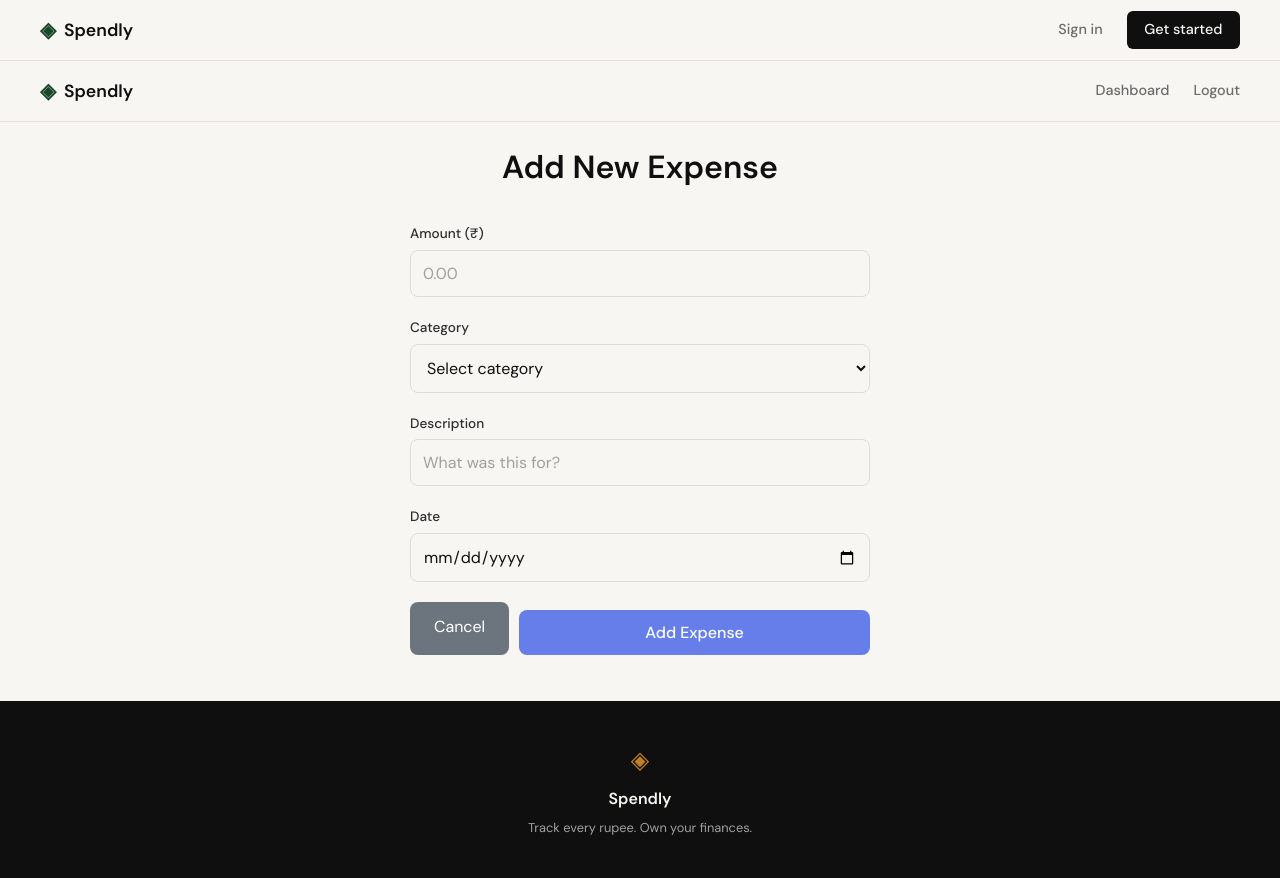
After one commit to MSHAHZAIB1301/spendly, a Flask app: template expense-tracker/templates/add_expense.html in a window 1280 px wide. The commit adds this page. Run offline with Flask 3, Linux system fonts and the light colour scheme; the template is opened without the code that fills it, so the values that code supplies are empty.

Commit message:
Spendly Expense Tracker - Full Feature Update

```diff
--- a/expense-tracker/app.py
+++ b/expense-tracker/app.py
@@ -1,55 +1,351 @@
-from flask import Flask, render_template
+from flask import Flask, render_template, request, redirect, url_for, session, flash
+import sqlite3
+import hashlib
+import secrets
+import smtplib
+from email.mime.text import MIMEText
+from email.mime.multipart import MIMEMultipart
+from datetime import datetime
 
 app = Flask(__name__)
-
+app.secret_key = secrets.token_hex(32)
 
 # ------------------------------------------------------------------ #
-# Routes                                                              #
+# Email Configuration                                                  #
+# ------------------------------------------------------------------ #
+
+SMTP_EMAIL = "mhamza4073@gmail.com"  # Your Gmail
+SMTP_PASSWORD = "xmsu jemc qtmk zptd"    # Replace with Gmail App Password
+SMTP_HOST = "smtp.gmail.com"
+SMTP_PORT = 587
+
+def send_email(to_email, subject, body):
+    try:
+        msg = MIMEMultipart()
+        msg['From'] = SMTP_EMAIL
+        msg['To'] = to_email
+        msg['Subject'] = subject
+        msg.attach(MIMEText(body, 'html'))
+
+        with smtplib.SMTP(SMTP_HOST, SMTP_PORT) as server:
+            server.starttls()
+            server.login(SMTP_EMAIL, SMTP_PASSWORD)
+            server.send_message(msg)
+        return True
+    except Exception as e:
+        print(f"Email error: {e}")
+        return False
+
+# ------------------------------------------------------------------ #
+# Database                                                             #
+# ------------------------------------------------------------------ #
+
+DATABASE = "expense_tracker.db"
+
+def get_db():
+    conn = sqlite3.connect(DATABASE)
+    conn.row_factory = sqlite3.Row
+    conn.execute("PRAGMA foreign_keys = ON")
+    return conn
+
+def init_db():
+    conn = get_db()
+    cursor = conn.cursor()
+
+    cursor.execute("""
+        CREATE TABLE IF NOT EXISTS users (
+            id INTEGER PRIMARY KEY AUTOINCREMENT,
+            name TEXT NOT NULL,
+            email TEXT UNIQUE NOT NULL,
+            password_hash TEXT NOT NULL,
+            created_at TIMESTAMP DEFAULT CURRENT_TIMESTAMP
+        )
+    """)
+
+    cursor.execute("""
+        CREATE TABLE IF NOT EXISTS expenses (
+            id INTEGER PRIMARY KEY AUTOINCREMENT,
+            user_id INTEGER NOT NULL,
+            amount REAL NOT NULL,
+            category TEXT NOT NULL,
+            description TEXT,
+            date TEXT NOT NULL,
+            created_at TIMESTAMP DEFAULT CURRENT_TIMESTAMP,
+            FOREIGN KEY (user_id) REFERENCES users(id) ON DELETE CASCADE
+        )
+    """)
+
+    conn.commit()
+    conn.close()
+
+# ------------------------------------------------------------------ #
+# Auth helpers                                                         #
+# ------------------------------------------------------------------ #
+
+def hash_password(password):
+    return hashlib.sha256(password.encode()).hexdigest()
+
+def get_user_by_email(email):
+    conn = get_db()
+    cursor = conn.cursor()
+    cursor.execute("SELECT * FROM users WHERE email = ?", (email,))
+    user = cursor.fetchone()
+    conn.close()
+    return dict(user) if user else None
+
+def get_user_by_id(user_id):
+    conn = get_db()
+    cursor = conn.cursor()
+    cursor.execute("SELECT * FROM users WHERE id = ?", (user_id,))
+    user = cursor.fetchone()
+    conn.close()
+    return dict(user) if user else None
+
+def create_user(name, email, password):
+    conn = get_db()
+    cursor = conn.cursor()
+    try:
+        cursor.execute(
+            "INSERT INTO users (name, email, password_hash) VALUES (?, ?, ?)",
+            (name, email, hash_password(password))
+        )
+        conn.commit()
+        user_id = cursor.lastrowid
+        conn.close()
+        return user_id
+    except sqlite3.IntegrityError:
+        conn.close()
+        return None
+
+def verify_login(email, password):
+    user = get_user_by_email(email)
+    if user and user['password_hash'] == hash_password(password):
+        return user
+    return None
+
+# ------------------------------------------------------------------ #
+# Routes                                                               #
 # ------------------------------------------------------------------ #
 
 @app.route("/")
 def landing():
+    if 'user_id' in session:
+        return redirect(url_for('dashboard'))
     return render_template("landing.html")
 
+@app.route("/register", methods=["GET", "POST"])
+def register():
+    if 'user_id' in session:
+        return redirect(url_for('dashboard'))
 
-@app.route("/register")
-def register():
+    if request.method == "POST":
+        name = request.form.get("name", "").strip()
+        email = request.form.get("email", "").strip().lower()
+        password = request.form.get("password", "")
+
+        if not name or not email or not password:
+            return render_template("register.html", error="All fields are required")
+
+        if len(password) < 8:
+            return render_template("register.html", error="Password must be at least 8 characters")
+
+        user_id = create_user(name, email, password)
+        if user_id is None:
+            return render_template("register.html", error="Email already registered")
+
+        session['user_id'] = user_id
+        session['user_name'] = name
+        flash("Account created successfully!", "success")
+        return redirect(url_for('dashboard'))
+
     return render_template("register.html")
 
+@app.route("/login", methods=["GET", "POST"])
+def login():
+    if 'user_id' in session:
+        return redirect(url_for('dashboard'))
 
-@app.route("/login")
-def login():
+    if request.method == "POST":
+        email = request.form.get("email", "").strip().lower()
+        password = request.form.get("password", "")
+
+        user = verify_login(email, password)
+        if user is None:
+            return render_template("login.html", error="Invalid email or password")
+
+        session['user_id'] = user['id']
+        session['user_name'] = user['name']
+        flash("Welcome back!", "success")
+        return redirect(url_for('dashboard'))
+
     return render_template("login.html")
-
-
-# ------------------------------------------------------------------ #
-# Placeholder routes — students will implement these                  #
-# ------------------------------------------------------------------ #
 
 @app.route("/logout")
 def logout():
-    return "Logout — coming in Step 3"
+    session.clear()
+    flash("You have been logged out", "info")
+    return redirect(url_for('landing'))
 
+@app.route("/dashboard")
+def dashboard():
+    if 'user_id' not in session:
+        return redirect(url_for('login'))
+
+    user = get_user_by_id(session['user_id'])
+    conn = get_db()
+    cursor = conn.cursor()
+
+    # Get expenses for current month
+    cursor.execute("""
+        SELECT * FROM expenses
+        WHERE user_id = ? AND strftime('%Y-%m', date) = strftime('%Y-%m', 'now')
+        ORDER BY date DESC
+    """, (session['user_id'],))
+    expenses = [dict(row) for row in cursor.fetchall()]
+
+    # Get category totals
+    cursor.execute("""
+        SELECT category, SUM(amount) as total
+        FROM expenses
+        WHERE user_id = ? AND strftime('%Y-%m', date) = strftime('%Y-%m', 'now')
+        GROUP BY category
+    """, (session['user_id'],))
+    categories = [dict(row) for row in cursor.fetchall()]
+
+    # Total this month
+    cursor.execute("""
+        SELECT SUM(amount) as total
+        FROM expenses
+        WHERE user_id = ? AND strftime('%Y-%m', date) = strftime('%Y-%m', 'now')
+    """, (session['user_id'],))
+    total = cursor.fetchone()['total'] or 0
+
+    conn.close()
+
+    return render_template("dashboard.html",
+                         user_name=session['user_name'],
+                         expenses=expenses,
+                         categories=categories,
+                         total=total)
 
 @app.route("/profile")
 def profile():
-    return "Profile page — coming in Step 4"
+    if 'user_id' not in session:
+        return redirect(url_for('login'))
 
+    user = get_user_by_id(session['user_id'])
+    return render_template("profile.html", user=user)
 
-@app.route("/expenses/add")
+# ------------------------------------------------------------------ #
+# Expense routes                                                       #
+# ------------------------------------------------------------------ #
+
+@app.route("/expenses/add", methods=["GET", "POST"])
 def add_expense():
-    return "Add expense — coming in Step 7"
+    if 'user_id' not in session:
+        return redirect(url_for('login'))
 
+    if request.method == "POST":
+        amount = request.form.get("amount")
+        category = request.form.get("category")
+        description = request.form.get("description", "")
+        date = request.form.get("date", datetime.now().strftime("%Y-%m-%d"))
 
-@app.route("/expenses/<int:id>/edit")
+        if not amount or not category:
+            return render_template("add_expense.html", error="Amount and category are required")
+
+        conn = get_db()
+        cursor = conn.cursor()
+        cursor.execute(
+            "INSERT INTO expenses (user_id, amount, category, description, date) VALUES (?, ?, ?, ?, ?)",
+            (session['user_id'], float(amount), category, description, date)
+        )
+        conn.commit()
+        conn.close()
+
+        # Send email notification
+        user = get_user_by_id(session['user_id'])
+        if user:
+            email_body = f"""
+            <html>
+            <body style="font-family: Arial, sans-serif;">
+                <h2 style="color: #667eea;">New Expense Added! 💸</h2>
+                <p>Hi {session['user_name']},</p>
+                <p>Your expense has been recorded:</p>
+                <table style="border-collapse: collapse; margin: 20px 0;">
+                    <tr><td style="padding: 8px; border: 1px solid #ddd;"><strong>Amount:</strong></td><td style="padding: 8px; border: 1px solid #ddd;">₹{float(amount):.2f}</td></tr>
+                    <tr><td style="padding: 8px; border: 1px solid #ddd;"><strong>Category:</strong></td><td style="padding: 8px; border: 1px solid #ddd;">{category}</td></tr>
+                    <tr><td style="padding: 8px; border: 1px solid #ddd;"><strong>Description:</strong></td><td style="padding: 8px; border: 1px solid #ddd;">{description or '-'}</td></tr>
+                    <tr><td style="padding: 8px; border: 1px solid #ddd;"><strong>Date:</strong></td><td style="padding: 8px; border: 1px solid #ddd;">{date}</td></tr>
+                </table>
+                <p>Keep tracking your expenses with <strong>Spendly</strong>!</p>
+            </body>
+            </html>
+            """
+            send_email(user['email'], "New Expense Added - Spendly", email_body)
+
+        flash("Expense added! Notification sent.", "success")
+        return redirect(url_for('dashboard'))
+
+    return render_template("add_expense.html")
+
+@app.route("/expenses/<int:id>/edit", methods=["GET", "POST"])
 def edit_expense(id):
-    return "Edit expense — coming in Step 8"
+    if 'user_id' not in session:
+        return redirect(url_for('login'))
 
+    conn = get_db()
+    cursor = conn.cursor()
+    cursor.execute("SELECT * FROM expenses WHERE id = ? AND user_id = ?", (id, session['user_id']))
+    expense = cursor.fetchone()
+    conn.close()
 
-@app.route("/expenses/<int:id>/delete")
+    if not expense:
+        flash("Expense not found", "error")
+        return redirect(url_for('dashboard'))
+
+    expense = dict(expense)
+
+    if request.method == "POST":
+        amount = request.form.get("amount")
+        category = request.form.get("category")
+        description = request.form.get("description", "")
+        date = request.form.get("date")
+
+        conn = get_db()
+        cursor = conn.cursor()
+        cursor.execute(
+            "UPDATE expenses SET amount = ?, category = ?, description = ?, date = ? WHERE id = ?",
+            (float(amount), category, description, date, id)
+        )
+        conn.commit()
+        conn.close()
+
+        flash("Expense updated!", "success")
+        return redirect(url_for('dashboard'))
+
+    return render_template("edit_expense.html", expense=expense)
+
+@app.route("/expenses/<int:id>/delete", methods=["POST"])
 def delete_expense(id):
-    return "Delete expense — coming in Step 9"
+    if 'user_id' not in session:
+        return redirect(url_for('login'))
 
+    conn = get_db()
+    cursor = conn.cursor()
+    cursor.execute("DELETE FROM expenses WHERE id = ? AND user_id = ?", (id, session['user_id']))
+    conn.commit()
+    conn.close()
+
+    flash("Expense deleted", "info")
+    return redirect(url_for('dashboard'))
+
+# ------------------------------------------------------------------ #
+# Init                                                                 #
+# ------------------------------------------------------------------ #
+
+with app.app_context():
+    init_db()
 
 if __name__ == "__main__":
     app.run(debug=True, port=5001)
--- a/expense-tracker/requirements.txt
+++ b/expense-tracker/requirements.txt
@@ -1,4 +1,3 @@
 flask==3.1.3
 werkzeug==3.1.6
-pytest==8.3.5
-pytest-flask==1.3.0
+gunicorn==23.0.0
--- /dev/null
+++ b/expense-tracker/templates/add_expense.html
@@ -0,0 +1,74 @@
+{% extends "base.html" %}
+
+{% block title %}Add Expense — Spendly{% endblock %}
+
+{% block content %}
+<nav class="navbar">
+    <div class="nav-inner">
+        <a href="{{ url_for('landing') }}" class="nav-brand">
+            <span class="brand-icon">◈</span>
+            <span class="brand-name">Spendly</span>
+        </a>
+        <div class="nav-links">
+            <a href="{{ url_for('dashboard') }}">Dashboard</a>
+            <a href="{{ url_for('logout') }}">Logout</a>
+        </div>
+    </div>
+</nav>
+
+<div class="expense-form-container">
+    <h1>Add New Expense</h1>
+
+    {% if error %}
+    <div class="form-error">{{ error }}</div>
+    {% endif %}
+
+    <form method="POST" action="{{ url_for('add_expense') }}">
+        <div class="form-group">
+            <label for="amount">Amount (₹)</label>
+            <input type="number" step="0.01" id="amount" name="amount" class="form-input" placeholder="0.00" required>
+        </div>
+
+        <div class="form-group">
+            <label for="category">Category</label>
+            <select id="category" name="category" class="form-input" required>
+                <option value="">Select category</option>
+                <option value="Food">Food</option>
+                <option value="Transport">Transport</option>
+                <option value="Bills">Bills</option>
+                <option value="Health">Health</option>
+                <option value="Shopping">Shopping</option>
+                <option value="Entertainment">Entertainment</option>
+                <option value="Other">Other</option>
+            </select>
+        </div>
+
+        <div class="form-group">
+            <label for="description">Description</label>
+            <input type="text" id="description" name="description" class="form-input" placeholder="What was this for?">
+        </div>
+
+        <div class="form-group">
+            <label for="date">Date</label>
+            <input type="date" id="date" name="date" class="form-input" value="{{ now }}" required>
+        </div>
+
+        <div class="form-actions">
+            <a href="{{ url_for('dashboard') }}" class="btn-cancel">Cancel</a>
+            <button type="submit" class="btn-submit">Add Expense</button>
+        </div>
+    </form>
+</div>
+
+<style>
+.expense-form-container { max-width: 500px; margin: 0 auto; padding: 20px; }
+.expense-form-container h1 { text-align: center; margin-bottom: 30px; }
+.form-error { background: #f8d7da; color: #721c24; padding: 10px; border-radius: 4px; margin-bottom: 20px; }
+.form-group { margin-bottom: 20px; }
+.form-group label { display: block; margin-bottom: 5px; font-weight: 500; }
+.form-input { width: 100%; padding: 12px; border: 1px solid #ddd; border-radius: 8px; font-size: 16px; box-sizing: border-box; }
+.form-actions { display: flex; gap: 10px; justify-content: flex-end; }
+.btn-cancel { background: #6c757d; color: white; padding: 12px 24px; border-radius: 8px; text-decoration: none; }
+.btn-submit { background: #667eea; color: white; padding: 12px 24px; border: none; border-radius: 8px; cursor: pointer; font-size: 16px; }
+</style>
+{% endblock %}
--- a/expense-tracker/templates/base.html
+++ b/expense-tracker/templates/base.html
@@ -8,6 +8,11 @@
     <link rel="preconnect" href="https://fonts.gstatic.com" crossorigin>
     <link href="https://fonts.googleapis.com/css2?family=DM+Serif+Display:ital@0;1&family=DM+Sans:wght@300;400;500;600&display=swap" rel="stylesheet">
     <link rel="stylesheet" href="{{ url_for('static', filename='css/style.css') }}">
+    <link rel="manifest" href="{{ url_for('static', filename='manifest.json') }}">
+    <meta name="mobile-web-app-capable" content="yes">
+    <meta name="apple-mobile-web-app-capable" content="yes">
+    <meta name="apple-mobile-web-app-status-bar-style" content="default">
+    <meta name="apple-mobile-web-app-title" content="Spendly">
     {% block head %}{% endblock %}
 </head>
 <body>
```
Also changed, not shown: expense-tracker/static/js/service-worker.js (added, +20 -0 lines), expense-tracker/templates/dashboard.html (added, +112 -0 lines), expense-tracker/templates/edit_expense.html (added, +64 -0 lines), expense-tracker/templates/profile.html (added, +51 -0 lines), railway.json (added, +11 -0 lines), expense-tracker/static/icon.svg (added), expense-tracker/static/manifest.json (added), 2 other files.
